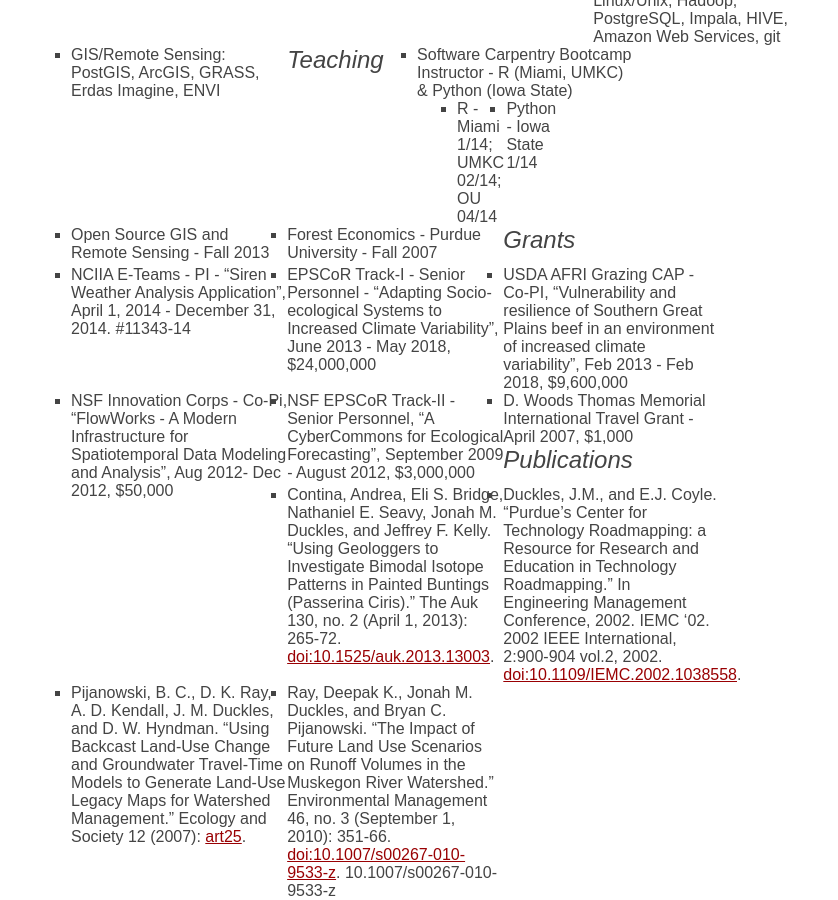
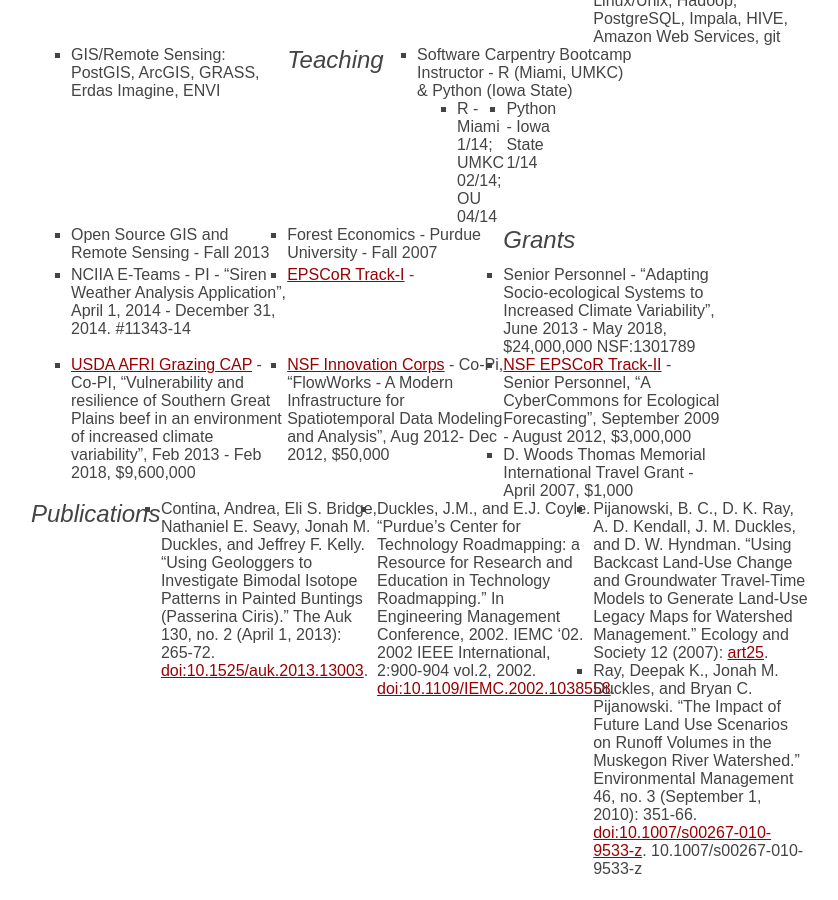
Before and after one commit to jduckles/jduckcv, a Jekyll site: the page built from index.md, in a window 1280 px wide and 900 px high, scrolled down 1161 px. Shown: the whole window, without its empty margins (203-1041 px from the left). Built offline with Jekyll 4.4.1, drawn with Linux system fonts in a browser that asks for light colours; Markdown is read by kramdown in place of the engine named in the settings; after the commit the page ends 2039 px from its top, so only the background shows below that.

Commit message:
Adding links to grant abstracts

```diff
--- a/_includes/grants.md
+++ b/_includes/grants.md
@@ -1,8 +1,9 @@
 ### Grants
 
 * NCIIA E-Teams - PI - "Siren Weather Analysis Application", April 1, 2014 - December 31, 2014. #11343-14
-* EPSCoR Track-I - Senior Personnel - "Adapting Socio-ecological Systems to Increased Climate Variability", June 2013 - May 2018, $24,000,000
-* USDA AFRI Grazing CAP - Co-PI, "Vulnerability and resilience of Southern Great Plains beef in an environment of increased climate variability", Feb 2013 - Feb 2018, $9,600,000
-* NSF Innovation Corps - Co-Pi, "FlowWorks - A Modern Infrastructure for Spatiotemporal Data Modeling and Analysis", Aug 2012- Dec 2012, $50,000
-* NSF EPSCoR Track-II - Senior Personnel, "A CyberCommons for Ecological Forecasting", September 2009 - August 2012, $3,000,000
+* [EPSCoR Track-I](http://www.nsf.gov/awardsearch/showAward?AWD_ID=1301789) -
+* Senior Personnel - "Adapting Socio-ecological Systems to Increased Climate Variability", June 2013 - May 2018, $24,000,000 NSF:1301789
+* [USDA AFRI Grazing CAP](http://cris.nifa.usda.gov/cgi-bin/starfinder/0?path=fastlink1.txt&id=anon&pass=&search=R=57101&format=WEBLINK) - Co-PI, "Vulnerability and resilience of Southern Great Plains beef in an environment of increased climate variability", Feb 2013 - Feb 2018, $9,600,000
+* [NSF Innovation Corps](http://www.nsf.gov/awardsearch/showAward?AWD_ID=1246504) - Co-Pi, "FlowWorks - A Modern Infrastructure for Spatiotemporal Data Modeling and Analysis", Aug 2012- Dec 2012, $50,000
+* [NSF EPSCoR Track-II](http://www.nsf.gov/awardsearch/showAward?AWD_ID=0919466) - Senior Personnel, "A CyberCommons for Ecological Forecasting", September 2009 - August 2012, $3,000,000
 * D. Woods Thomas Memorial International Travel Grant - April 2007, $1,000
```
